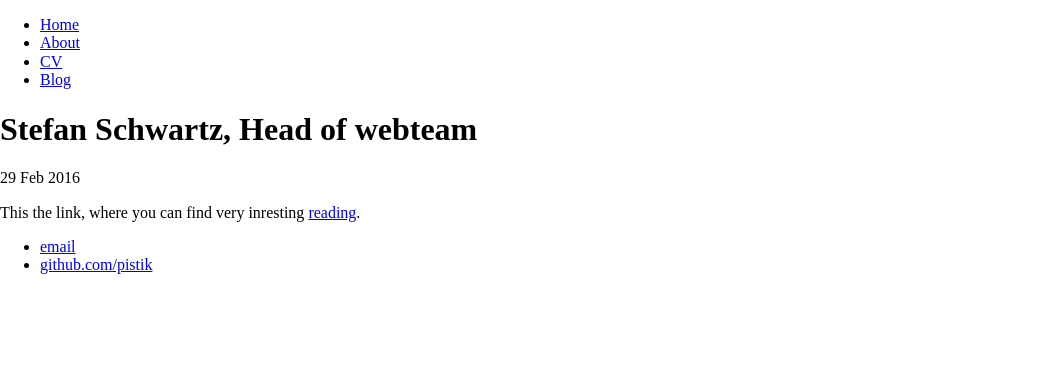
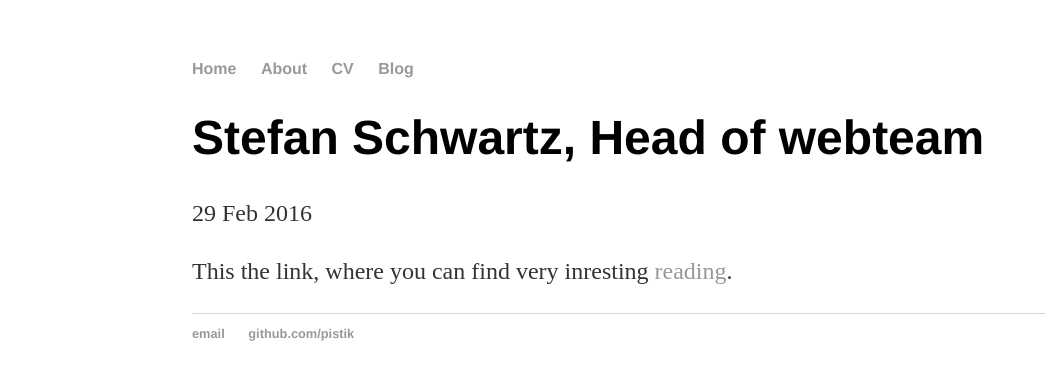
Before and after one commit to pistik/pistik.github.io, a Jekyll site: the page built from _posts/2016-02-29-zrada-upece.md, in a window 1280 px wide. Shown: the top 380 px of the page, without its empty margins (0-1045 px from the left). Built offline with Jekyll 4.4.1, drawn with Linux system fonts in a browser that asks for light colours; nearby versions of some CDN libraries; library files that are not in the unit come from our copies.

Commit message:
add presentation

```diff
--- a/_layouts/default.html
+++ b/_layouts/default.html
@@ -3,10 +3,7 @@
 		<head>
 			<title>{{ page.title }}</title>
 			<!-- link to main stylesheet -->
-			<link rel="stylesheet" href='http://fonts.googleapis.com/css?family=Source+Sans+Pro:300,400,600&subset=latin,latin-ext'>
-			<link rel="stylesheet" href="../css/font-awesome.min.css">
-			<link rel="stylesheet" href="../css/normalize.css">
-			<link rel="stylesheet" type="text/css" href="../css/style.css">
+			<link rel="stylesheet" type="text/css" href="/css/style.css">
 
 		</head>
 		<body>
```
Also changed, not shown: _posts/2016-02-29-zrada-upece.md (+1 -1 lines), 2 other files.
